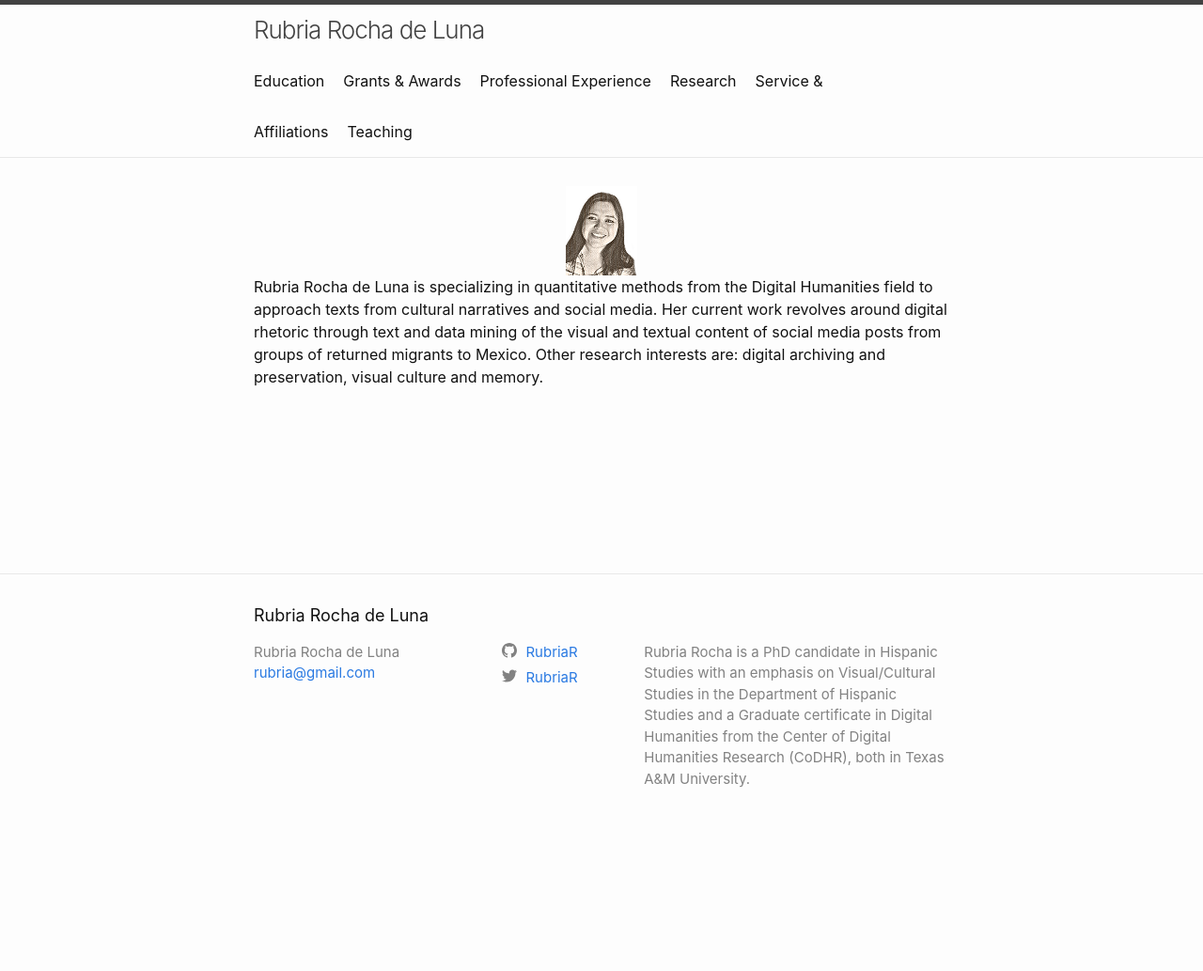
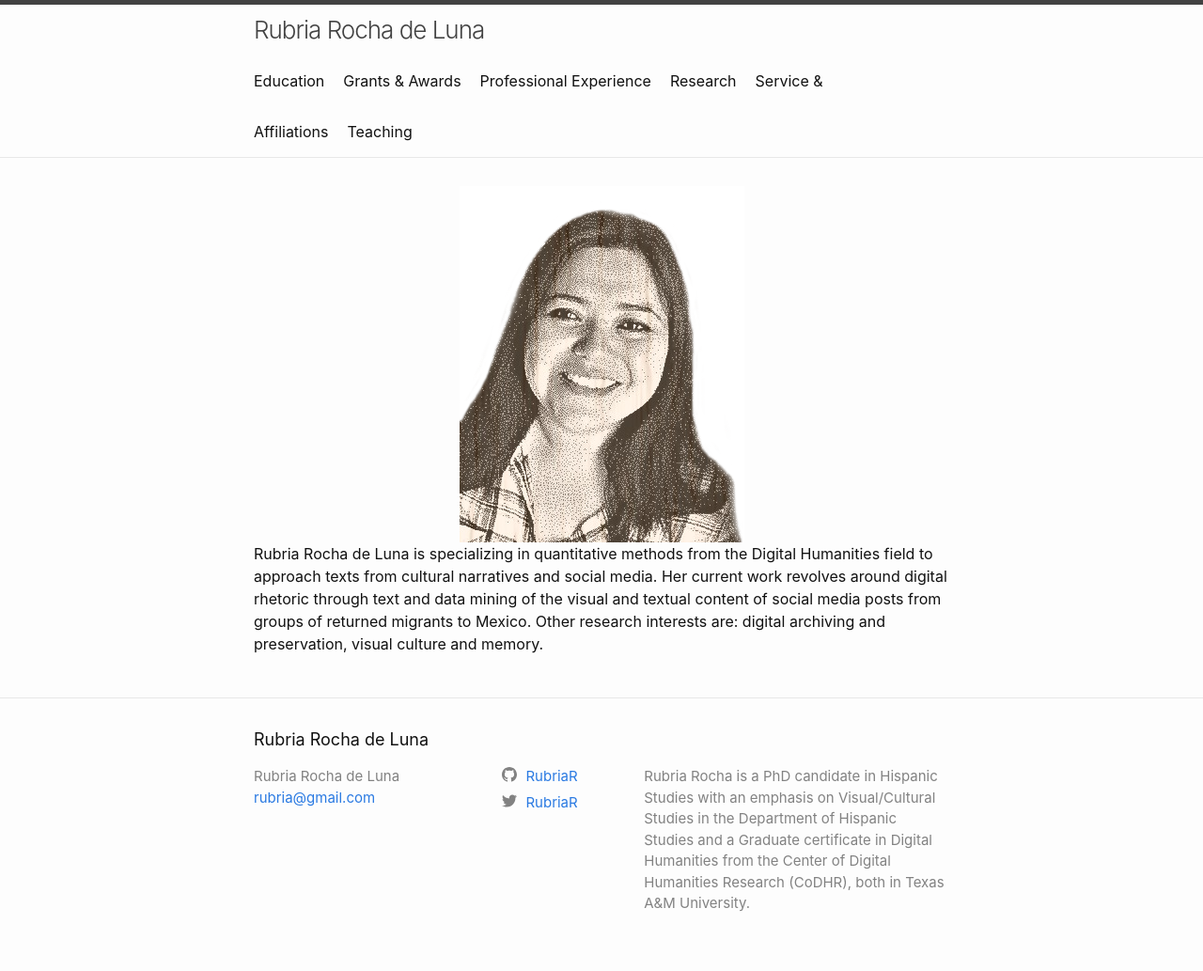
Before and after one commit to RubriaR/rubriarocha, a Jekyll site: the page built from index.md, in a window 1280 px wide. Shown: the whole page at 94% size. Built offline with Jekyll 4.4.1, drawn with Linux system fonts in a browser that asks for light colours; before the commit the page ends 900 px from its top, so only the background shows below that.

Commit message:
Update home.html

```diff
--- a/_layouts/home.html
+++ b/_layouts/home.html
@@ -3,7 +3,7 @@ layout: default
 ---
 
 <div class="home">
-<center><IMG SRC="./images/rubriapic2.png"></center>
+<center><IMG SRC="./images/rubriapic1.png"></center>
 <p>Rubria Rocha de Luna is specializing in quantitative methods from the Digital Humanities field to approach texts from cultural narratives and social media. Her current work revolves around digital rhetoric through text and data mining of the visual and textual content of social media posts from groups of returned migrants to Mexico. Other research interests are: digital archiving and preservation, visual culture and memory.</p>
 
 </div>
```
